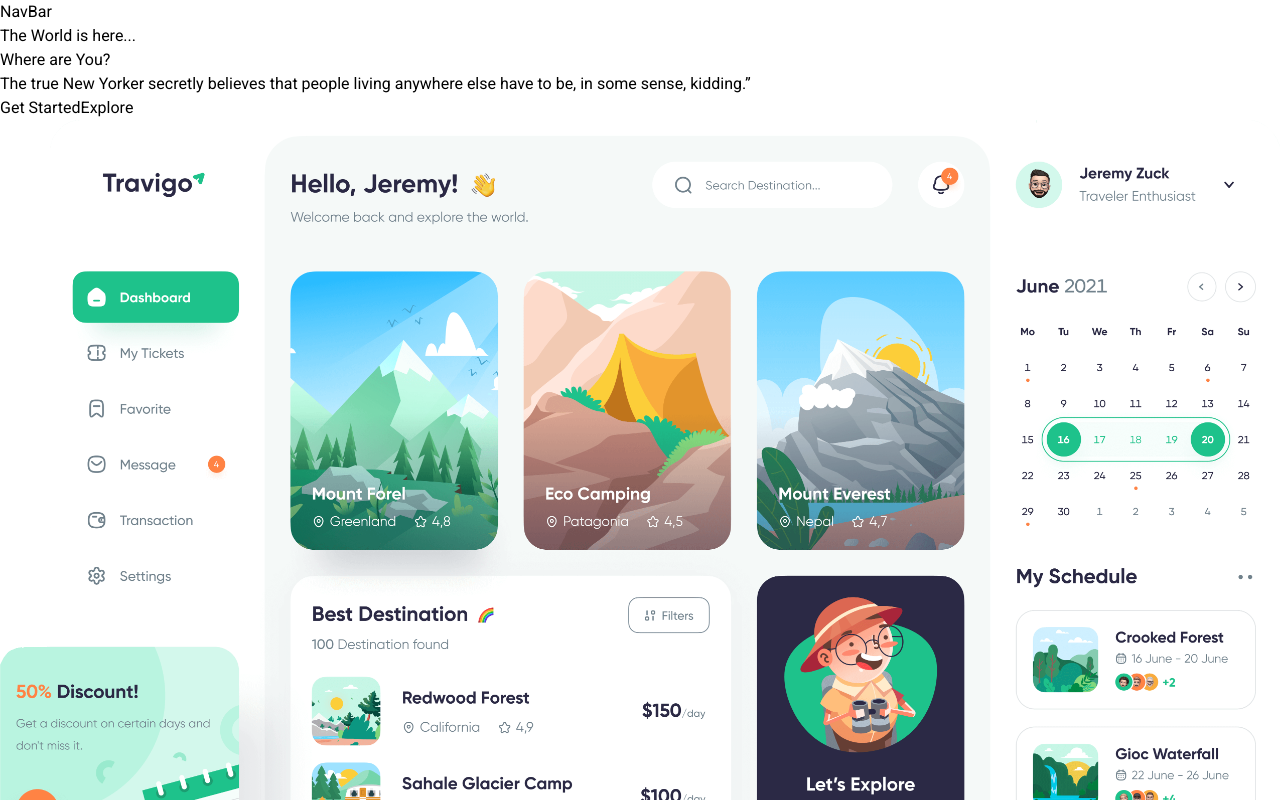
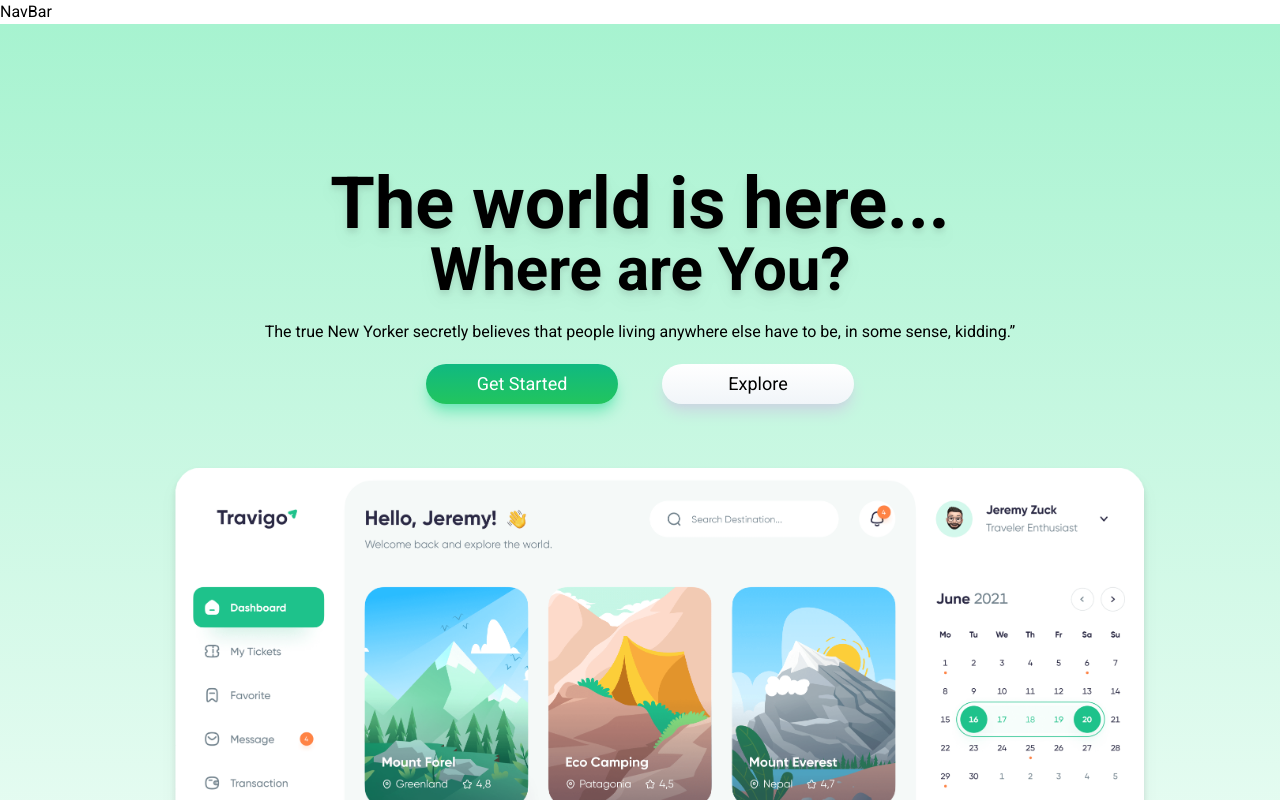
Before and after one commit to mhsegval/travel-vitejs, a React (Vite) app: page / in a window 1280 px wide. Shown: the top 800 px of the page. Built offline with nearby package versions, Linux system fonts and the light colour scheme.

Commit message:
hero-component added

```diff
--- a/src/components/Hero.jsx
+++ b/src/components/Hero.jsx
@@ -3,19 +3,19 @@ import React from 'react'
 const Hero = ({hero: {title, subTitle, text, btn1, btn2, img}}) => {
   return (
     <>
-      <div className=''>
-        <div className=''>
-          <div className=''>
-            <h1 className=''>{title}</h1>
-            <h1 className=''>{subTitle}</h1>
-            <p className=''>{text}</p>
-            <div className=''>
-              <button className=''>{btn1}</button>
-              <button className=''>{btn2}</button>
+      <div className='flex flex-col bg-gradient-to-b from-emerald-200 to-white h-auto w-auto'>
+        <div className='travigo-container grid items-start justify-items-center'>
+          <div className='grid items-center justify-items-center mt-36 mb-16 md:mt-28 md:mb-12'>
+            <h1 className='text-7xl font-bold lg:text-6xl md:text-5xl sm:text:4xl xsm:text:3xl text-black filter drop-shadow-lg'>{title}</h1>
+            <h1 className='text-6xl font-bold lg:text-5xl md:text-4xl sm:text:3xl xsm:text:2xl text-black filter drop-shadow-lg'>{subTitle}</h1>
+            <p className='text-base my-5 text-center sm:text-sm'>{text}</p>
+            <div className='flex items-center justify-center gap-11 sm:gap-3 sm:flex-col sm:w-full'>
+              <button className='button-emrald'>{btn1}</button>
+              <button className='button-light'>{btn2}</button>
             </div>
           </div>
-          <div className=''>
-            <img className='' src={img} alt="" />
+          <div className='flex items-center justify-items-center'>
+            <img className='h-[85vh] w-full object-fill lg:h-[75vh] md:h-[57vh] sm:h-[35vh] drop-shadow-lg' src={img} alt="" />
           </div>
         </div>
       </div>
--- a/src/data/traveldata.js
+++ b/src/data/traveldata.js
@@ -2,7 +2,7 @@
 import dashboard from '../assets/images/dashboard.png';
 
 export const hero = {
-  'title':'The World is here...',
+  'title':'The world is here...',
   'subTitle':'Where are You?',
   'text':'The true New Yorker secretly believes that people living anywhere else have to be, in some sense, kidding.”',
   'btn1':'Get Started',
--- a/src/index.css
+++ b/src/index.css
@@ -9,4 +9,16 @@
     padding: 0;
     font-family: 'Roboto', sans-serif;
   }
+  /* Hero Container */
+  .travigo-container {
+    @apply w-[85vw] xl:w-[95vw] m-auto;
+  }
+  /* Hero Buttons */
+  .button-emrald {
+    @apply bg-gradient-to-b from-emerald-500 to-green-500 shadow-lg shadow-emerald-300 rounded-full text-lg sm:text-sm px-9 py-1.5 transition-all duration-200 active:scale-95 text-white w-48
+  }
+  .button-light {
+    @apply bg-gradient-to-b from-white to-slate-100 shadow-lg shadow-slate-300 rounded-full text-lg sm:text-sm px-9 py-1.5 transition-all duration-200 active:scale-95 text-black w-48
+  }
+
 }
--- a/tailwind.config.cjs
+++ b/tailwind.config.cjs
@@ -6,6 +6,13 @@ module.exports = {
   ],
   theme: {
     extend: {},
+    screens: {
+      'xl': {'max': '1200px'},
+      'lg': {'max': '991px'},
+      'md': {'max': '767px'},
+      'sm': {'max': '550px'},
+      'xsm': {'max': '425px'},
+    }
   },
   plugins: [],
 }
```
Also changed, not shown: src/App.css (deleted).
